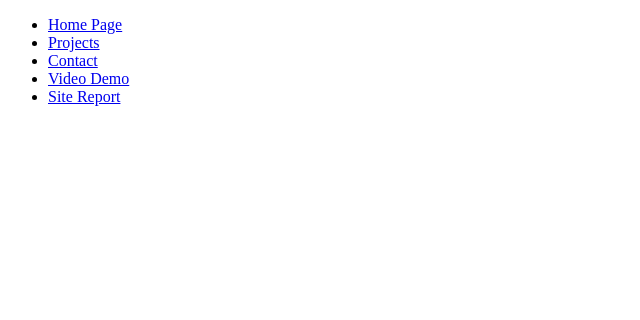
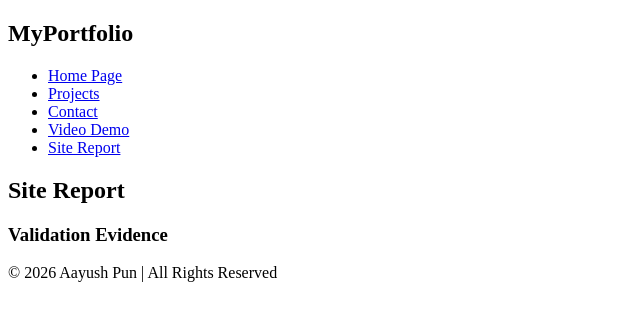
Before and after one commit to sarunpun/CSY1063-assignment, a plain HTML site: page siteReprot.html in a window 1280 px wide. Shown: the whole page, without its empty margins (0-640 px from the left). Drawn offline with Linux system fonts and the light colour scheme.

Commit message:
HTML structure for site report page

```diff
--- a/siteReprot.html
+++ b/siteReprot.html
@@ -2,18 +2,29 @@
 <html lang="en">
 <head>
 
+  <!--character encoding-->
+  <meta charset="UTF-8">
 
-  <meta charset="UTF-8">
+  <!--Viewport mega tag for responsive design-->
   <meta name="viewport" content="width=device-width, initial-scale=1.0">
-  <title>Site Report</title>
+
+  <!--Page title-->
+  <title>Portfolio | Site Report</title>
   <link rel="stylesheet" href="styles.css">
 </head>
 <body>
 
+
+  <!--header section of the page-->
   <header>
 
+    <!--Navigation bar-->
+    <nav class="navbar">
 
-  <nav>
+      <!--Webisite title-->
+      <h1>MyPortfolio</h1>
+
+      <!--Navigation links-->
       <ul class="nav-links">
         <li><a href="index.html">Home Page</a></li>
         <li><a href="project.html">Projects</a></li>
@@ -22,7 +33,32 @@
         <li><a href="siteReport.html">Site Report</a></li>
       </ul>
     </nav>
+
   </header>
+
+  <!--Main content of the page-->
+  <main>
+
+    <!--Site report-->
+    <article class="report">
+
+      <h2>Site Report</h2>
+
+      <!--Report content-->
+      <p>
+
+      </p>
+
+      <!--Validation images-->
+      <h3>Validation Evidence</h3>
+
+    </article>
+  </main>
+
+  <!--footer section-->
+  <footer>
+    <p>&copy; 2026 Aayush Pun  | All Rights Reserved</p>
+  </footer>
 
 
 </body>
```
Also changed, not shown: contact.html (+1 -1 lines), demoVideo.html (+1 -1 lines), index.html (+4 -4 lines), project.html (+2 -1 lines). Lines whose indentation alone changed are shown as unchanged.
